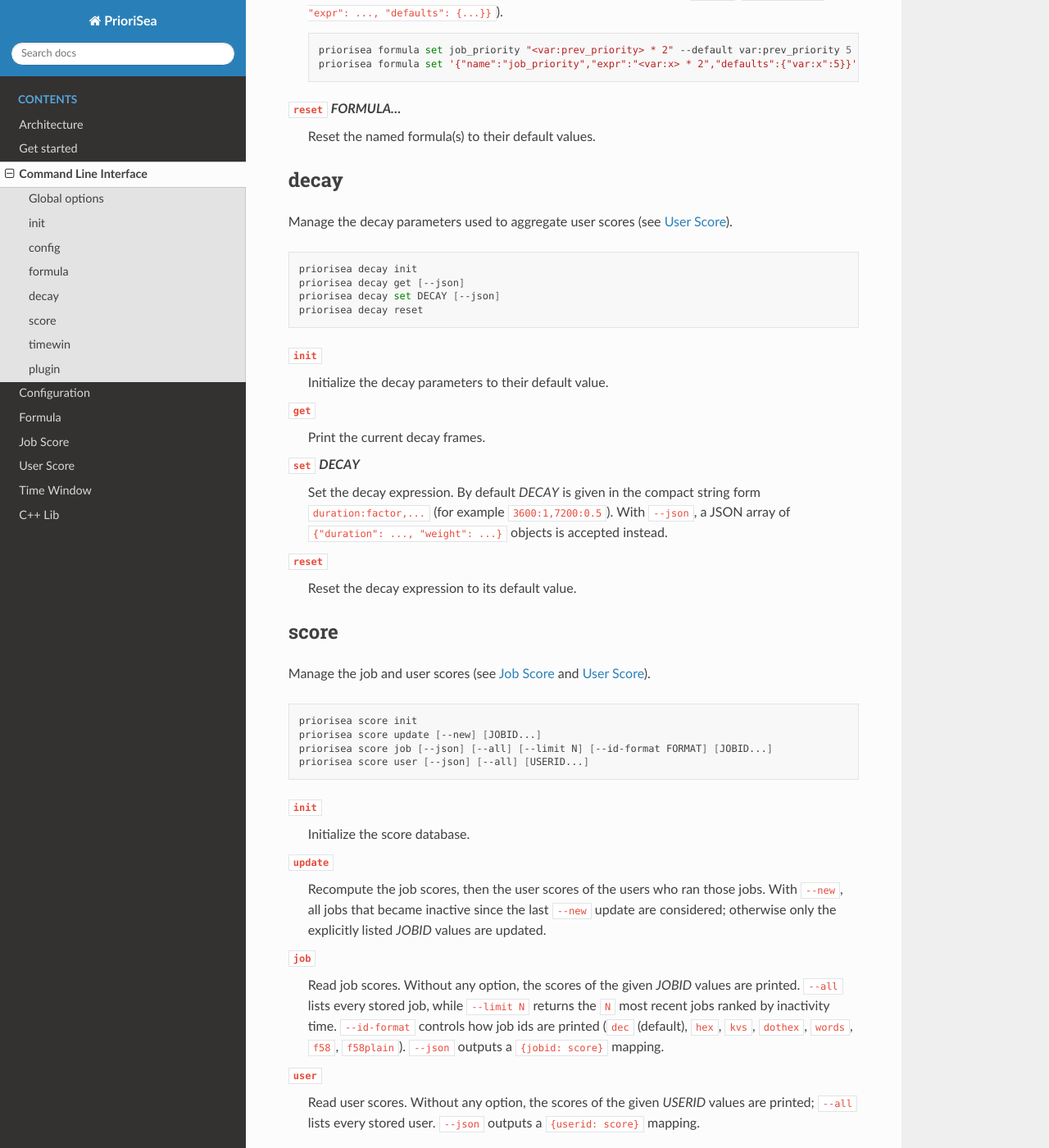
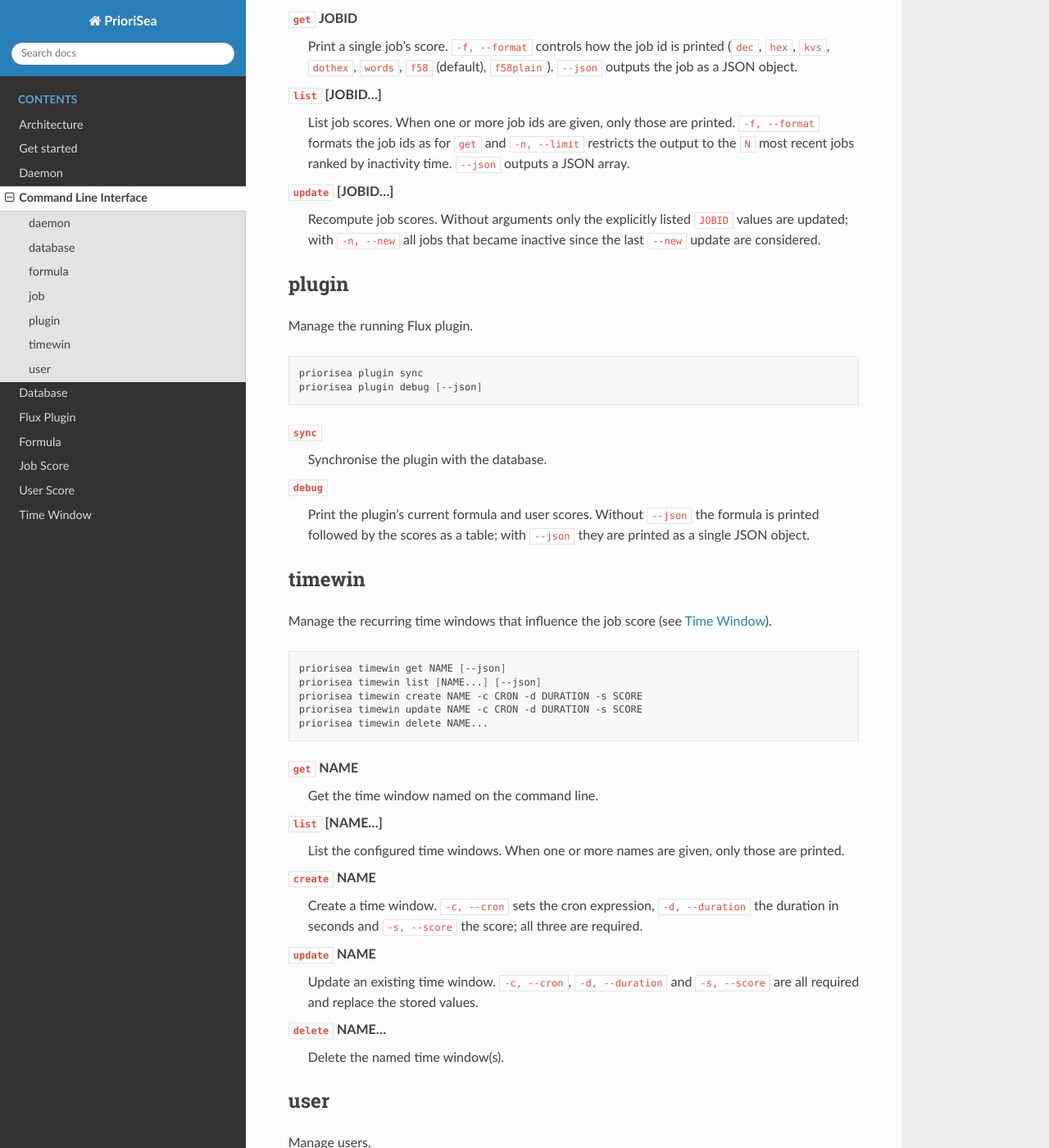
Before and after one commit to seanergys/priorisea, a Sphinx documentation site: the page built from docs/cli.rst, in a window 1280 px wide and 1400 px high, scrolled down 2171 px. Shown: the whole window at 82% size. Built offline with Sphinx 7.4.7 and the Read the Docs theme 3.1.0, drawn with Linux system fonts in a browser that asks for light colours; some of the changed text lies outside the part shown.

Commit message:
doc: rewrote documentation

```diff
--- a/docs/architecture.rst
+++ b/docs/architecture.rst
@@ -1,14 +1,19 @@
 Architecture
 ============
 
-PrioriSea is split between three components: a Flux plugin,
-a database and the CLI (command-line interface) tool.
+PrioriSea is split between five components:
+- a Flux priority plugin
+- an SQLite database
+- a daemon connected to the Flux data-plane
+- the CLI (command-line interface) tool.
 
-When loaded using ``flux jobtap load sea_priority.so``, the Flux plugin reads the database
-to load in-memory the job score formula as well as the user scores.
+The daemon is the main component of PrioriSea: it is connected to the database and receive RPC commands from
+the CLI to both update the database and sync the data with the priority plugin.
 
-When updating or adding any value (formula, job score, user score, time window, decay expression)
-using the CLI, the change is persisted to the database and also sent to the Flux plugin via the
-Flux dataplane.
+When any command is typed in the CLI, a corresponding message is sent to the daemon via the Flux data-plane,
+where it executes the operation. That operation may include communicating with the priority plugin. After the
+operation has been executed, the daemon sends a response to the CLI.
 
-The CLI can be used to reset formulas and decay expression to their default values.
+All operations are persisted in the SQLite database administrated by the daemon. Since the priority plugin is a
+separated component from the daemon, any change that should affect the priority plugin need to be transmitted using
+the ``priorisea plugin sync`` command.
--- a/docs/cli.rst
+++ b/docs/cli.rst
@@ -1,73 +1,61 @@
 Command Line Interface
 ======================
 
-The ``priorisea`` command-line interface (CLI) is the single administrative
-entry point of PrioriSea. It fulfills three roles:
-
-- **Express the business logic.** Formulas (:doc:`formula`), decay expressions
-  (:doc:`userscore`) and time windows (:doc:`timewin`) are all defined through
-  the CLI.
-- **Store and read state.** Every change is persisted in the database (backed by
-  the Flux KVS), and every value can be read back for inspection.
-- **Synchronize the plugin.** Whenever a value is created or updated, the change
-  is also pushed to the running Flux plugin through the Flux dataplane so the
-  plugin and the database stay consistent (see :doc:`architecture`).
+The ``priorisea`` command-line interface (CLI) is a layer of abstraction between the administrator and the daemon,
+to help humans communicate with the daemon
 
 The following command tree is available:
 
-- :ref:`init <cli-init>`
-- :ref:`config <cli-config>`
+- :ref:`daemon <cli-daemon>`
+- :ref:`database <cli-database>`
 - :ref:`formula <cli-formula>`
-- :ref:`decay <cli-decay>`
-- :ref:`score <cli-score>`
+- :ref:`job <cli-job>`
+- :ref:`plugin <cli-plugin>`
 - :ref:`timewin <cli-timewin>`
-- :ref:`plugin <cli-plugin>`
+- :ref:`user <cli-user>`
 
-Global options
---------------
+.. _cli-daemon:
 
-The following options are available on the top-level ``priorisea`` command,
-before any subcommand:
+daemon
+------
 
-``--config PATH``
-    Path to the configuration file to use. By default the CLI searches
-    ``$XDG_CONFIG_HOME/priorisea/config.json`` (see :doc:`configuration`).
-``-h, --help``
-    Show help for ``priorisea`` or for a given subcommand.
-
-.. _cli-init:
-
-init
-----
+Manage the daemon (see :doc:`daemon`).
 
 .. code-block:: bash
 
-    priorisea init
+    priorisea daemon start [PATH] [-s URL] [-b]
+    priorisea daemon debug [--json]
+    priorisea daemon update-user-period USER_PERIOD
 
-Initialize the database. This runs the initialization of the decay parameters,
-the mandatory formulas and the score database in a single call. It is the
-recommended first step after installing PrioriSea (see :doc:`getstarted`).
+``start`` [PATH]
+    Start the daemon. The optional ``PATH`` argument sets the database path
+    (default ``/var/lib/priorisea/priorisea.db``). ``-s, --seanerbus`` sets the
+    SeanerBUS endpoint (default ``demobus://localhost:5398``) and ``-b,
+    --background`` forks the daemon into the background, printing its PID.
+``debug``
+    Print debug information about the running daemon. Without ``--json`` the
+    version, SeanerBUS URL, ``t_inactive`` and ``user_period`` are shown as a
+    table; with ``--json`` they are printed as a JSON object.
+``update-user-period`` USER_PERIOD
+    Update the user period, i.e. the maximum age (in seconds) of jobs
+    considered when computing user scores.
 
-Each domain also exposes its own ``init`` subcommand (for example
-``priorisea formula init``), which can be used to initialize a single part.
+.. _cli-database:
 
-.. _cli-config:
+database
+--------
 
-config
-------
-
-Manage the configuration (see :doc:`configuration`).
+Manage the database.
 
 .. code-block:: bash
 
-    priorisea config get [--json]
-    priorisea config export PATH
+    priorisea database create [PATH] [USER_PERIOD]
 
-``get``
-    Print the current configuration. Without ``--json``, only the SeanerBUS URL
-    is displayed as a table; with ``--json`` the full configuration is printed.
-``export`` *PATH*
-    Write the current configuration as JSON to *PATH*.
+``create`` [PATH] [USER_PERIOD]
+    Create the database file. The optional ``PATH`` argument sets the database
+    path (default ``/var/lib/priorisea/priorisea.db``) and ``USER_PERIOD`` sets
+    the maximum age (in seconds) of jobs considered when computing user scores
+    (default 90 days).
 
 .. _cli-formula:
 
@@ -78,91 +66,73 @@ Manage the scoring formulas (see :doc:`formula`).
 
 .. code-block:: bash
 
-    priorisea formula init
-    priorisea formula list [--json]
-    priorisea formula get FORMULA... [--json]
-    priorisea formula set FORMULA EXPR [-d NAME VALUE]... [--json]
+    priorisea formula get FORMULA [--json]
+    priorisea formula list [FORMULA...] [--json]
+    priorisea formula update FORMULA -e EXPR [-d NAME VALUE]...
     priorisea formula reset FORMULA...
 
-``init``
-    Initialize the mandatory formulas to their default values.
-``list``
-    List every configured formula.
-``get`` *FORMULA...*
-    Get the formula(s) named on the command line. At least one name is required.
-``set`` *FORMULA* *EXPR*
-    Set a formula. *FORMULA* is the formula name and *EXPR* the expression to
-    evaluate. Use ``-d, --default`` (given as repeated ``NAME VALUE`` pairs) to
-    define the default value used when a variable becomes null.
-
-    Alternatively, pass the whole formula as a single JSON object with
-    ``--json`` (``{"name": ..., "expr": ..., "defaults": {...}}``).
+``get`` FORMULA
+    Get the formula named on the command line.
+``list`` [FORMULA...]
+    List the configured formulas. When one or more formula names are given,
+    only those are printed.
+``update`` FORMULA EXPR
+    Update a formula. ``FORMULA`` is the formula name and ``-e, --expr`` the
+    expression to evaluate. Use ``-d, --default`` (given as repeated
+    ``NAME VALUE`` pairs) to define the default value used when a variable
+    becomes null.
 
     .. code-block:: bash
 
-        priorisea formula set job_priority "<var:prev_priority> * 2" --default var:prev_priority 5
-        priorisea formula set '{"name":"job_priority","expr":"<var:x> * 2","defaults":{"var:x":5}}' --json
-``reset`` *FORMULA...*
+        priorisea formula update job_priority "<var:prev_priority> * 2" --default var:prev_priority 5
+``reset`` FORMULA...
     Reset the named formula(s) to their default values.
 
-.. _cli-decay:
+.. _cli-job:
 
-decay
------
+job
+---
 
-Manage the decay parameters used to aggregate user scores (see :doc:`userscore`).
+Manage jobs.
 
 .. code-block:: bash
 
-    priorisea decay init
-    priorisea decay get [--json]
-    priorisea decay set DECAY [--json]
-    priorisea decay reset
+    priorisea job get JOBID [-f FORMAT] [--json]
+    priorisea job list [JOBID...] [-f FORMAT] [-n N] [--json]
+    priorisea job update [JOBID...] [-n]
 
-``init``
-    Initialize the decay parameters to their default value.
-``get``
-    Print the current decay frames.
-``set`` *DECAY*
-    Set the decay expression. By default *DECAY* is given in the compact string
-    form ``duration:factor,...`` (for example ``3600:1,7200:0.5``). With
-    ``--json``, a JSON array of ``{"duration": ..., "weight": ...}`` objects is
-    accepted instead.
-``reset``
-    Reset the decay expression to its default value.
+``get`` JOBID
+    Print a single job's score. ``-f, --format`` controls how the job id is
+    printed (``dec``, ``hex``, ``kvs``, ``dothex``, ``words``, ``f58``
+    (default), ``f58plain``). ``--json`` outputs the job as a JSON object.
+``list`` [JOBID...]
+    List job scores. When one or more job ids are given, only those are
+    printed. ``-f, --format`` formats the job ids as for ``get`` and
+    ``-n, --limit`` restricts the output to the ``N`` most recent jobs ranked
+    by inactivity time. ``--json`` outputs a JSON array.
+``update`` [JOBID...]
+    Recompute job scores. Without arguments only the explicitly listed
+    ``JOBID`` values are updated; with ``-n, --new`` all jobs that became
+    inactive since the last ``--new`` update are considered.
 
-.. _cli-score:
+.. _cli-plugin:
 
-score
------
+plugin
+------
 
-Manage the job and user scores (see :doc:`jobscore` and :doc:`userscore`).
+Manage the running Flux plugin.
 
 .. code-block:: bash
 
-    priorisea score init
-    priorisea score update [--new] [JOBID...]
-    priorisea score job [--json] [--all] [--limit N] [--id-format FORMAT] [JOBID...]
-    priorisea score user [--json] [--all] [USERID...]
+    priorisea plugin sync
+    priorisea plugin debug [--json]
 
-``init``
-    Initialize the score database.
-``update``
-    Recompute the job scores, then the user scores of the users who ran those
-    jobs. With ``--new``, all jobs that became inactive since the last
-    ``--new`` update are considered; otherwise only the explicitly listed
-    *JOBID* values are updated.
-``job``
-    Read job scores. Without any option, the scores of the given *JOBID* values
-    are printed. ``--all`` lists every stored job, while ``--limit N`` returns
-    the ``N`` most recent jobs ranked by inactivity time. ``--id-format``
-    controls how job ids are printed (``dec`` (default), ``hex``, ``kvs``,
-    ``dothex``, ``words``, ``f58``, ``f58plain``). ``--json`` outputs a
-    ``{jobid: score}`` mapping.
-``user``
-    Read user scores. Without any option, the scores of the given *USERID*
-    values are printed; ``--all`` lists every stored user. ``--json`` outputs a
-    ``{userid: score}`` mapping.
+``sync``
+    Synchronise the plugin with the database.
+``debug``
+    Print the plugin's current formula and user scores. Without ``--json`` the
+    formula is printed followed by the scores as a table; with ``--json`` they
+    are printed as a single JSON object.
 
 .. _cli-timewin:
 
@@ -174,49 +144,46 @@ Manage the recurring time windows that influence the job score (see
 
 .. code-block:: bash
 
-    priorisea timewin list [--json]
-    priorisea timewin get NAMES... [-j|--json]
-    priorisea timewin add NAME [-s SCORE] [-c CRON] [-d DURATION] [--json]
-    priorisea timewin edit NAME [-s SCORE] [-c CRON] [-d DURATION] [--json]
-    priorisea timewin delete NAMES...
+    priorisea timewin get NAME [--json]
+    priorisea timewin list [NAME...] [--json]
+    priorisea timewin create NAME -c CRON -d DURATION -s SCORE
+    priorisea timewin update NAME -c CRON -d DURATION -s SCORE
+    priorisea timewin delete NAME...
 
-``list``
-    List every configured time window.
-``get`` *NAMES...*
-    Get the time window(s) named on the command line.
-``add`` *NAME*
-    Add a time window. ``-s, --score`` sets the score, ``-c, --cron`` the cron
-    expression and ``-d, --duration`` the duration in seconds.
-
-    Alternatively, pass the whole time window as a single JSON object with
-    ``--json`` (``{"name": ..., "cron": ..., "duration": ..., "score": ...}``).
-
-    .. code-block:: bash
-
-        priorisea timewin add carbon -c "0 0 12 * * *" -d 3600 -s 100.0
-        priorisea timewin add '{"name":"monday","cron":"0 0 * * 1","duration":86400,"score":10}' --json
-``edit`` *NAME*
-    Edit an existing time window. Any of ``-s, --score``, ``-c, --cron`` and
-    ``-d, --duration`` that is provided overrides the stored value. The JSON
-    form (``--json``) replaces the whole time window.
-``delete`` *NAMES...*
+``get`` NAME
+    Get the time window named on the command line.
+``list`` [NAME...]
+    List the configured time windows. When one or more names are given, only
+    those are printed.
+``create`` NAME
+    Create a time window. ``-c, --cron`` sets the cron expression, ``-d,
+    --duration`` the duration in seconds and ``-s, --score`` the score; all
+    three are required.
+``update`` NAME
+    Update an existing time window. ``-c, --cron``, ``-d, --duration`` and
+    ``-s, --score`` are all required and replace the stored values.
+``delete`` NAME...
     Delete the named time window(s).
 
-.. _cli-plugin:
+.. _cli-user:
 
-plugin
-------
+user
+----
 
-Manage the running Flux plugin.
+Manage users.
 
 .. code-block:: bash
 
-    priorisea plugin seanerbus get [--json]
-    priorisea plugin seanerbus set URL
+    priorisea user get USERNAME [--json]
+    priorisea user list [USERNAME...] [--json]
+    priorisea user update [USERNAME...] [-a]
 
-``seanerbus get``
-    Print the SeanerBUS connection info currently used by the plugin.
-``seanerbus set`` *URL*
-    Set the SeanerBUS endpoint used by the plugin and propagate it through the
-    dataplane. See :doc:`configuration` for the alternative configuration
-    methods.
+``get`` USERNAME
+    Print a single user's score.
+``list`` [USERNAME...]
+    List users. When one or more usernames are given, only those are printed.
+    Users without a score are shown with a ``/`` in the score column.
+    ``--json`` outputs a JSON array.
+``update`` [USERNAME...]
+    Recompute user scores. Without arguments only the explicitly listed users
+    are updated; with ``-a, --all`` every user is updated.
--- a/docs/configuration.rst
+++ /dev/null
@@ -1,49 +0,0 @@
-Configuration
-=============
-
-The CLI and the Flux plugin can be configured using several
-methods. These methods are, by increasing order of precedence:
-
-- Built-in default values
-- Configuration file
-- Environment variables
-- Flux system configuration (Flux plugin only)
-- RPC call (Flux plugin only)
-
-The configuration file is a JSON file. The CLI and the Flux plugin
-both search for the configuration file in ``$XDG_CONFIG_HOME/priorisea/config.json``
-or ``$HOME/.config/priorisea/config.json`` as a fallback.
-
-In the case of the Flux plugin, the Flux system config method has a higher precedence than
-the other methods. The ``priorisea`` section is used in this case:
-
-.. code-block:: toml
-
-    [priorisea]
-    ...
-
-SeanerBUS
----------
-
-The SeanerBUS endpoint that will be used by the CLI and the
-Flux plugin can be configured. By default, the endpoint is
-``demobus://localhost:5398``. To change the endpoint, set the
-``SEANERBUS_URL`` environment variable (``export SEANERBUS_URL=demobus://localhost:1234``) or update the
-configuration file:
-
-.. code-block:: json
-
-   {
-     "seanerbus": "demobus://localhost:1234"
-   }
-
-For the Flux plugin, the configuration can also be set via the Flux system config:
-
-.. code-block:: toml
-
-    [priorisea]
-    seanerbus = "demobus://localhost:1234"
-
-or be overridden using the following CLI command: ``priorisea plugin seanerbus set "demobus://localhost:1234"``.
-Changing the configuration this way is only stored in-memory and will be lost when the
-Flux plugin is restarted.
--- /dev/null
+++ b/docs/plugin.rst
@@ -0,0 +1,30 @@
+Flux Plugin
+===========
+
+PrioriSea integrates with Flux as a job manager tap (jobtap) priority plugin. When
+a new job is scheduled, the plugin is queried for the priority to assign to that job.
+The priority is computed by evaluating the ``job_priority`` formula. See :doc:`formula`.
+
+The priority plugin is a separate component from the daemon: it runs inside the Flux
+instance while the daemon runs as a standalone process managing the database. Because
+of this separation, any change that should affect the priority plugin (a formula
+update, a user score update, a time window change, ...) must be transmitted to the
+plugin using the ``priorisea plugin sync`` command.
+
+The plugin can be managed using the ``priorisea plugin`` subcommand:
+
+.. code-block:: bash
+
+    priorisea plugin sync
+    priorisea plugin debug
+
+``plugin sync`` propagates the current database state (formulas, time windows, scores)
+to the running plugin. It should be run after every change to the formulas or the
+scores. ``plugin debug`` prints the formula and the user scores currently used by the
+plugin, which is useful to verify that the plugin is in sync with the database.
+
+The plugin is loaded into Flux using:
+
+.. code-block:: bash
+
+    flux jobtap load sea_priority.so
--- a/docs/timewin.rst
+++ b/docs/timewin.rst
@@ -16,7 +16,7 @@ The sum of the time window scores can then be used to influence the job score. S
 For example, if an administrator knows that jobs ran between 12am. and 1pm. produce less
 carbon footprint, they can define a time window to grant 100 points to jobs submitted during
 that time:
-``priorisea timewin add carbon -c "0 0 12 * * * *" -d 3600 -s 100.0``.
+``priorisea timewin create carbon -c "0 0 12 * * * *" -d 3600 -s 100.0``.
 
 At its core, PrioriSea uses `croncpp <https://github.com/mariusbancila/croncpp>`__ to parse the cron expression.
 As such, a six or seven fields expression is expected.
--- /dev/null
+++ b/docs/user.rst
@@ -0,0 +1,41 @@
+User Score
+==========
+
+To reflect the historical performance of a user, a user score can be computed from the
+history of their jobs. The resulting user score can then be used as a variable in the
+job priority formula. See :doc:`../formula`.
+
+The user scores can be updated using ``priorisea user update`` and retrieved using
+``priorisea user list`` or ``priorisea user get USERNAME``. The computation only
+considers jobs that are more recent than the user period (the maximum age of jobs
+considered, configured with ``priorisea daemon update-user-period``) and weights each
+job by its age using the ``job_weight`` formula.
+
+Aggregation
+-----------
+
+The user score is a weighted average of the scores of the jobs the user ran. Each job
+score is weighted by the ``job_weight`` formula, evaluated with the age of the job
+(``var:age_days`` and ``var:age_seconds``) and its duration relative to the user's
+longest job in the window (``var:duration_seconds``/``var:duration_hours`` and
+``var:max_duration``/``var:max_duration_hours``). With the default ``job_weight`` formula
+``max(0, 1 - <var:age_days> / 90)``, a job keeps its full weight when recent and loses
+weight linearly as it ages, contributing nothing once it is 90 days old.
+
+Formally, for a given user, the score is:
+
+    sum(job_score * weight) / sum(weight)
+
+taken over all of the user's jobs within the user period, where ``weight`` is the value
+of the ``job_weight`` formula for that job.
+
+Limitations
+-----------
+
+Because the user score is a weighted average of job scores, it is bounded by the maximum
+job score (assuming non-negative weights). As such, even if a single job has a very high
+score, the resulting user score cannot exceed the maximum job score.
+
+Additionally, changing the ``job_weight`` formula does not affect the user score of jobs
+that have already been computed. Their user score will be recomputed the next time the
+``priorisea user update`` command is run and the user ran a job that got updated.
--- a/docs/userscore.rst
+++ /dev/null
@@ -1,46 +0,0 @@
-
-User Score
-==========
-
-To reflect the historical performance of a user, a user score can be computed from the
-history of their jobs. PrioriSea uses decay frames to perform this aggregation. The resulting
-user score can then be used in the job priority formula. See :doc:`../formula`.
-
-The users scores can be updated using ``priorisea score update``. Note that this command
-first updates the score of jobs, then updated the score of users who ran those jobs.
-
-The user scores can be retrieved using ``priorisea score user``.
-
-Decay
------
-
-The decay expression represents how a job score should influence the final user score depending
-on the time since the user ran that job. A decay expression is made of a number of decay
-frames. Each decay frame is composed of a duration in seconds and a weight. Each job ran
-by a user has a score assigned, and that score is multiplied by the weight of the
-corresponding decay frame. For example, if a job was ran 2 days ago, and the decay expression
-has two decay frames:
-
-- A decay frame with a duration of 1 day and a weight of 0.5
-- A decay frame with a duration of 2 days and a weight of 0.25
-
-Then, the decayed job score would be multiplied by 0.25 as it was run after the first frame ended (lasting
-one day) and before the second frame ended (lasting two days, up to day three).
-
-In each time frame, PrioriSea computes the average decayed job score for this period.
-The final user score is then computed as the sum of all decayed job scores over all the decay periods.
-
-Decay expression can be customised through the CLI. For the previous example, the command to set
-the corresponding decay would be: ``priorisea decay set 86400:0.5,172800:0.25``
-
-Limitations
------------
-
-The user score system does not ponder the job scores by their durations. As such, a 1-second
-job has the same weight as a 10-minute job on the evaluation of the user score. Moreover, the
-resulting value is difficult to interpret as it is a sum of averages. Thus, even if job scores
-were to be limited to a maximum value, the resulting user score can still be greater than that value.
-
-Additionally, changing the decay expression does not affect the user score of jobs that have already
-been computed. Their user score will properly be recomputed when the ``priorisea score update``
-command is run and if the user ran a job that got updated.
```
Also changed, not shown: docs/daemon.rst (added, +17 -0 lines), docs/database.rst (added, +29 -0 lines), docs/formula.rst (+56 -29 lines), docs/getstarted.rst (+16 -9 lines), docs/index.rst (+5 -4 lines), docs/job.rst (added, +22 -0 lines), docs/jobscore.rst (deleted, +0 -22 lines), docs/lib.rst (deleted, +0 -52 lines).
